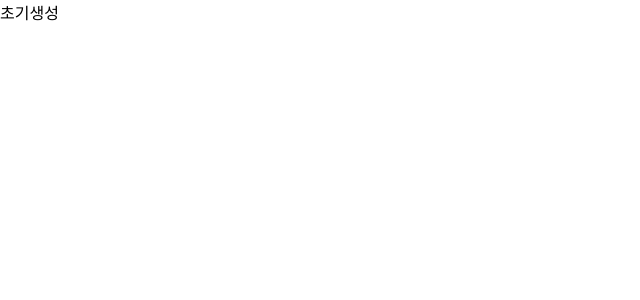
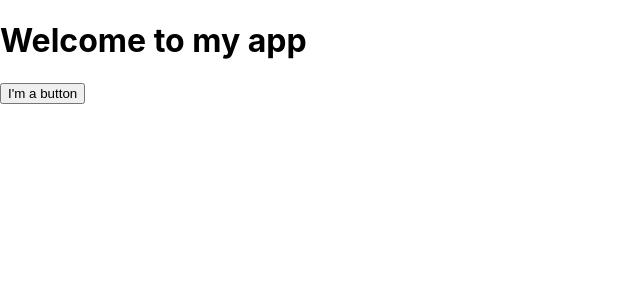
Before and after one commit to skh990427/start-react, a React (Create React App) app: page / in a window 1280 px wide. Shown: the top 300 px of the page, without its empty margins (0-640 px from the left). Built offline with nearby package versions, Linux system fonts and the light colour scheme.

Commit message:
컴포넌트 생성 및 중첩하기

```diff
--- a/src/App.tsx
+++ b/src/App.tsx
@@ -1,9 +1,10 @@
 import React from 'react';
 import './App.css';
+import MyApp from "./MyButton";
 
 function App() {
   return (
-      <div>초기생성</div>
+      <MyApp/>
   );
 }
 
```
